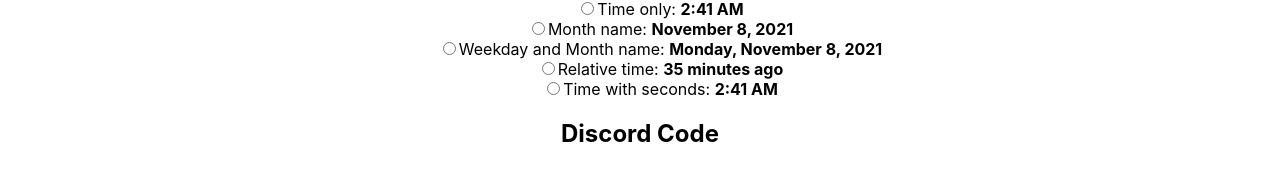
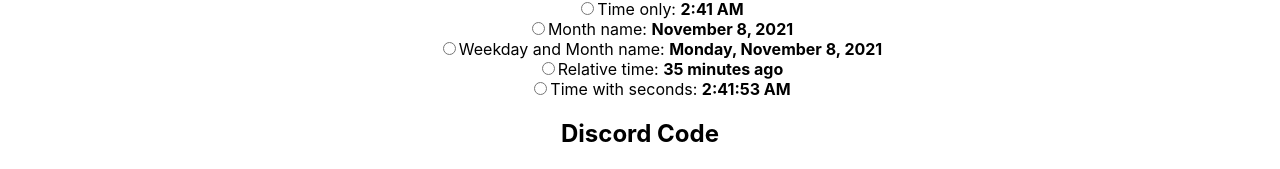
Before and after one commit to izzyhub/discord-time-codes, a React (Create React App) app: page / in a window 1280 px wide. Shown: the part 225-394 px from the top of the page. Built offline with nearby package versions, Linux system fonts and the light colour scheme.

Commit message:
Fix seconds in option with seconds.

```diff
--- a/src/App.js
+++ b/src/App.js
@@ -48,7 +48,7 @@
     {
       codeLetter: "T",
       label: "Time with seconds",
-      example: state.date.toLocaleString(browserLocale, {hourCyle: 12, hour: 'numeric', minute: '2-digit', secondsa: '2-digit'}),
+      example: state.date.toLocaleString(browserLocale, {hourCyle: 12, hour: 'numeric', minute: '2-digit', second: '2-digit'}),
     },
 
   ];
```
